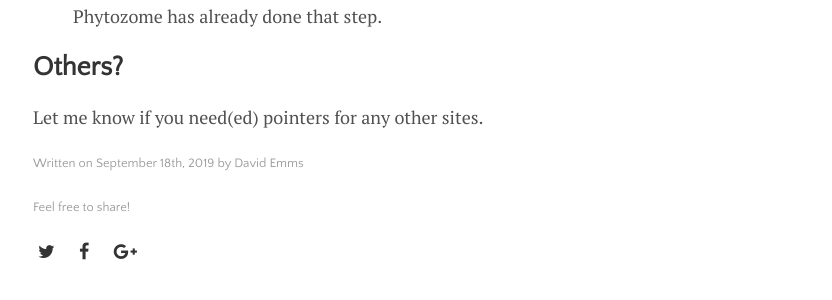
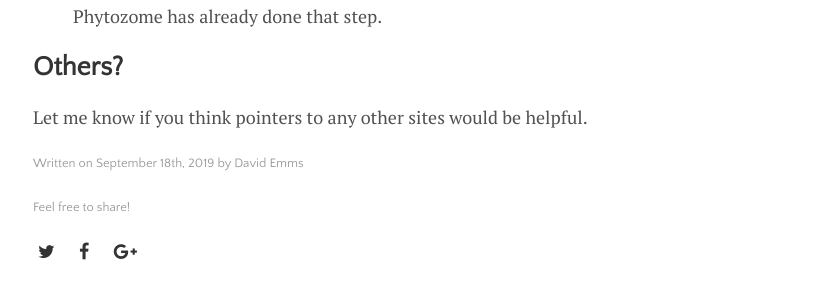
Before and after one commit to olgaemms/davidemms.github.io, a Jekyll site: the page built from _posts/2019-09-18-110-getting-input-data.md, in a window 1280 px wide. Shown: the part 1524-1824 px from the top of the page, without its empty margins (223-1055 px from the left). Built offline with Jekyll 4.4.1, drawn with Linux system fonts in a browser that asks for light colours.

Commit message:
Change input data text

```diff
--- a/_posts/2019-09-18-110-getting-input-data.md
+++ b/_posts/2019-09-18-110-getting-input-data.md
@@ -21,4 +21,4 @@ Proteomes may be available in a number of places. The ([Running your own OrthoFi
 4. Go to the top of the page, and click "Download Selected Files". They'll be in a package with the original directory structure so you'll have to get each of the files, put them in a single file and gunzip them. You don't need to run the `primary_transcript.py` script on them as Phytozome has already done that step.
 
 ## Others?
-Let me know if you need(ed) pointers for any other sites.
+Let me know if you think pointers to any other sites would be helpful.
```
